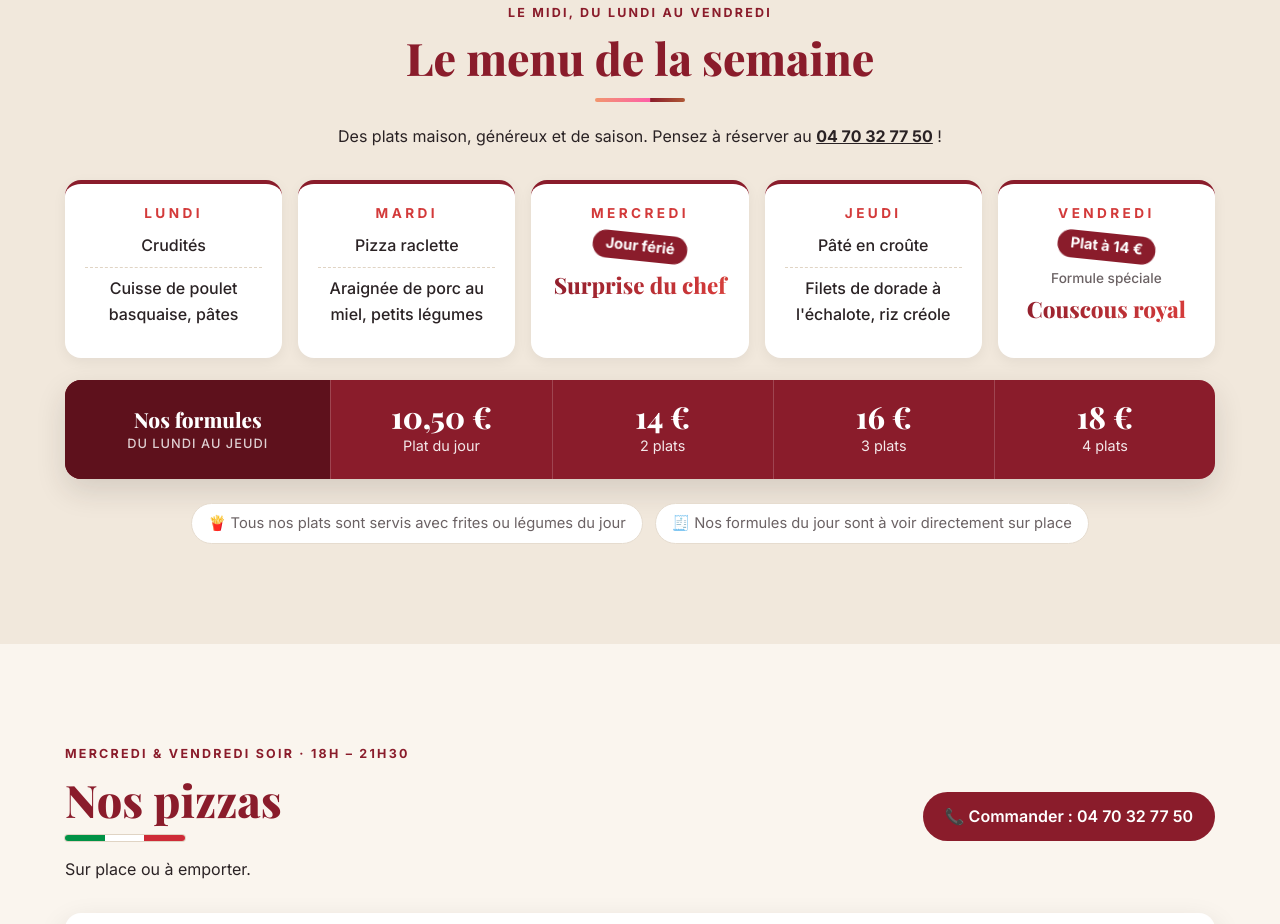
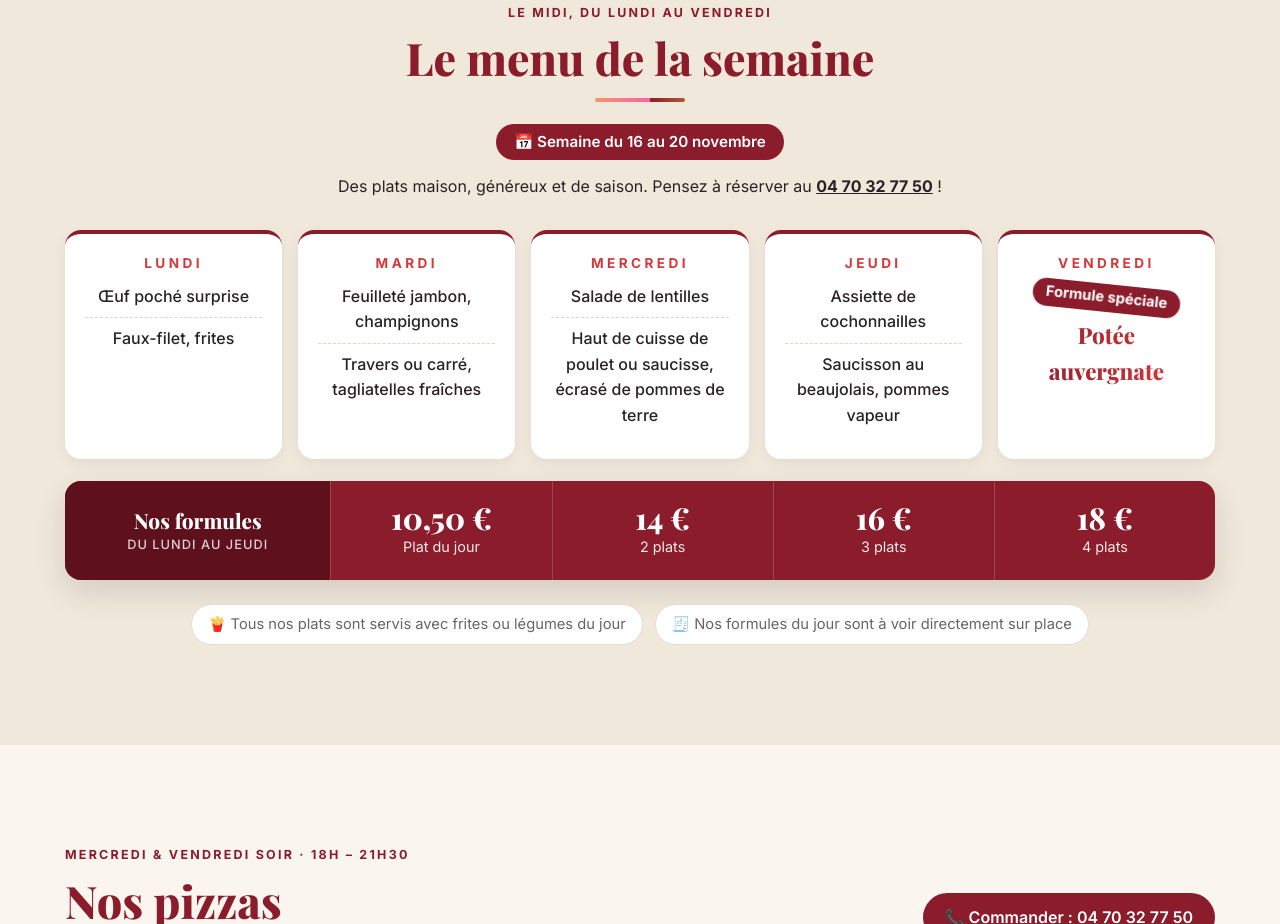
Before and after one commit to hervelombardo693-creator/oree-du-bois, a plain HTML site: page index.html in a window 1280 px wide. Shown: the part 2117-3041 px from the top of the page. Drawn offline with nearby package versions, Linux system fonts and the light colour scheme; a web font is replaced by a local one.

Commit message:
Menu de la semaine du 16 au 20 novembre (potée auvergnate vendredi)
Co-Authored-By: Claude Opus 5.5 <noreply@anthropic.com>

```diff
--- a/index.html
+++ b/index.html
@@ -507,14 +507,15 @@
     <div class="reveal" style="text-align:center">
       <span class="eyebrow">Le midi, du lundi au vendredi</span>
       <h2>Le menu de la semaine</h2>
+      <p style="display:inline-block;margin:0 0 14px;background:var(--bordeaux);color:#fff;border-radius:999px;padding:6px 18px;font-weight:600;font-size:.95rem">📅 Semaine du 16 au 20 novembre</p>
       <p style="max-width:620px;margin:0 auto">Des plats maison, généreux et de saison. Pensez à réserver au <a href="tel:+33470327750"><strong>04 70 32 77 50</strong></a>&nbsp;!</p>
     </div>
     <div class="week reveal">
-      <div class="day"><h3>Lundi</h3><p>Crudités</p><p>Cuisse de poulet basquaise, pâtes</p></div>
-      <div class="day"><h3>Mardi</h3><p>Pizza raclette</p><p>Araignée de porc au miel, petits légumes</p></div>
-      <div class="day"><h3>Mercredi</h3><span class="price">Jour férié</span><p class="star">Surprise du chef</p></div>
-      <div class="day"><h3>Jeudi</h3><p>Pâté en croûte</p><p>Filets de dorade à l'échalote, riz créole</p></div>
-      <div class="day"><h3>Vendredi</h3><span class="price">Plat à 14 €</span><div style="margin:0 0 2px;font-size:.85rem;color:var(--gris);font-weight:500">Formule spéciale</div><p class="star">Couscous royal</p></div>
+      <div class="day"><h3>Lundi</h3><p>Œuf poché surprise</p><p>Faux-filet, frites</p></div>
+      <div class="day"><h3>Mardi</h3><p>Feuilleté jambon, champignons</p><p>Travers ou carré, tagliatelles fraîches</p></div>
+      <div class="day"><h3>Mercredi</h3><p>Salade de lentilles</p><p>Haut de cuisse de poulet ou saucisse, écrasé de pommes de terre</p></div>
+      <div class="day"><h3>Jeudi</h3><p>Assiette de cochonnailles</p><p>Saucisson au beaujolais, pommes vapeur</p></div>
+      <div class="day"><h3>Vendredi</h3><span class="price">Formule spéciale</span><p class="star">Potée auvergnate</p></div>
     </div>
     <div class="formules reveal">
       <div class="formules-title">Nos formules<br><small>du lundi au jeudi</small></div>
```
